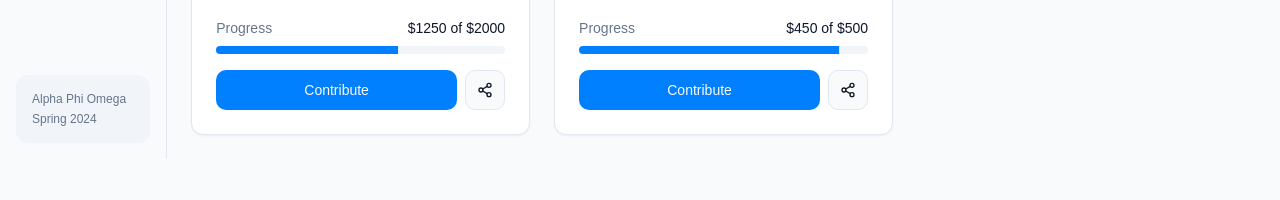
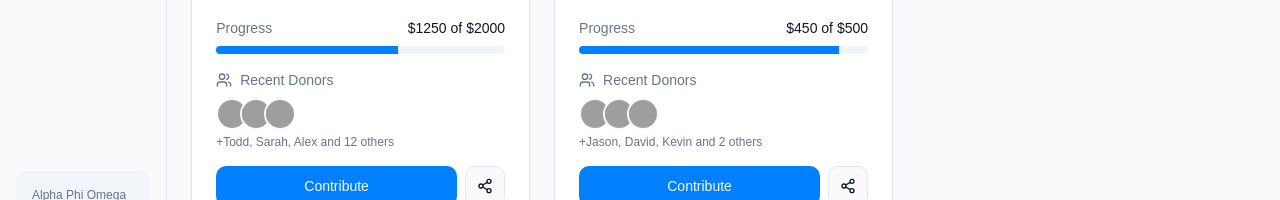
Before and after one commit to orgconnectapp/greek-connectivity, a React (Vite) app: page /fundraisers in a window 1280 px wide. Shown: the part 980-1180 px from the top of the page. Before the commit the page ends 1139 px from the top, so only its background shows below. Built offline with nearby package versions, Linux system fonts and the light colour scheme; sample sign-in values are in the browser's storage; grey boxes are pictures that could not be loaded.

Commit message:
Restore donor preview, remove box
- Restores the donor preview in the fundraiser section.
- Removes the "Member Participation" box.

```diff
--- a/src/components/fundraisers/FundraiserCard.tsx
+++ b/src/components/fundraisers/FundraiserCard.tsx
@@ -126,6 +126,38 @@ const FundraiserCard = ({
           <Progress value={progress} className="h-2" />
         </div>
 
+        {visibleDonors.length > 0 && (
+          <div className="space-y-2">
+            <div className="flex items-center gap-2 text-sm text-muted-foreground">
+              <Users className="h-4 w-4" />
+              <span>Recent Donors</span>
+            </div>
+            <div className="flex flex-col gap-1">
+              <div className="flex -space-x-2">
+                {visibleDonors.map((donor) => (
+                  <Avatar key={donor.id} className="border-2 border-background h-8 w-8">
+                    <AvatarImage src={donor.avatar} alt={donor.name} />
+                    <AvatarFallback>{donor.name.charAt(0)}</AvatarFallback>
+                  </Avatar>
+                ))}
+              </div>
+
+              {(remainingDonorNames.length > 0 || otherDonorsCount > 0) && (
+                <span className="text-xs text-muted-foreground">
+                  {remainingDonorNames.length > 0 ? (
+                    <>
+                      +{remainingDonorNames.join(', ')}
+                      {otherDonorsCount > 0 && ` and ${otherDonorsCount} others`}
+                    </>
+                  ) : (
+                    otherDonorsCount > 0 && `+${otherDonorsCount} others`
+                  )}
+                </span>
+              )}
+            </div>
+          </div>
+        )}
+
         {fundraiser.status === 'active' && (
           <div className="flex gap-2">
             <Button
--- a/src/pages/Fundraisers.tsx
+++ b/src/pages/Fundraisers.tsx
@@ -1,6 +1,5 @@
 
 import React, { useState } from 'react';
-import { PlusCircle } from 'lucide-react';
 import { toast } from '@/hooks/use-toast';
 import CreateFundraiserDialog from '@/components/fundraisers/CreateFundraiserDialog';
 import FundraisersSearch from '@/components/fundraisers/FundraisersSearch';
@@ -18,6 +17,9 @@ const Fundraisers = () => {
   const [donatingFundraiser, setDonatingFundraiser] = useState<FundraiserType | null>(null);
   const [shareDialogOpen, setShareDialogOpen] = useState(false);
   const [sharingFundraiser, setSharingFundraiser] = useState<FundraiserType | null>(null);
+
+  // Filter out the Member Participation stat
+  const filteredStats = stats.filter(stat => stat.title !== "Member Participation");
 
   const handleShare = (fundraiser: FundraiserType) => {
     setSharingFundraiser(fundraiser);
@@ -49,7 +51,7 @@ const Fundraisers = () => {
         </p>
       </div>
 
-      <StatsList stats={stats} />
+      <StatsList stats={filteredStats} />
 
       <FundraisersSearch onCreateClick={() => setCreateDialogOpen(true)} />
 
```
